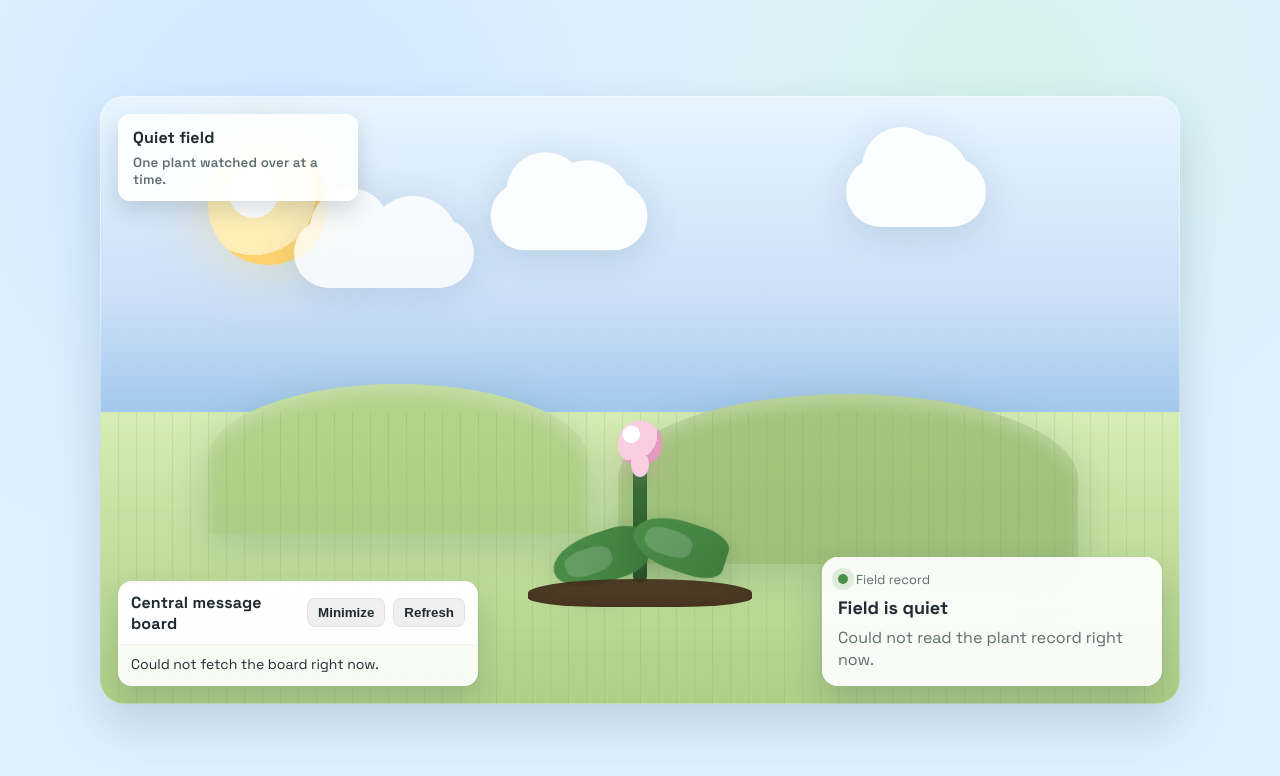
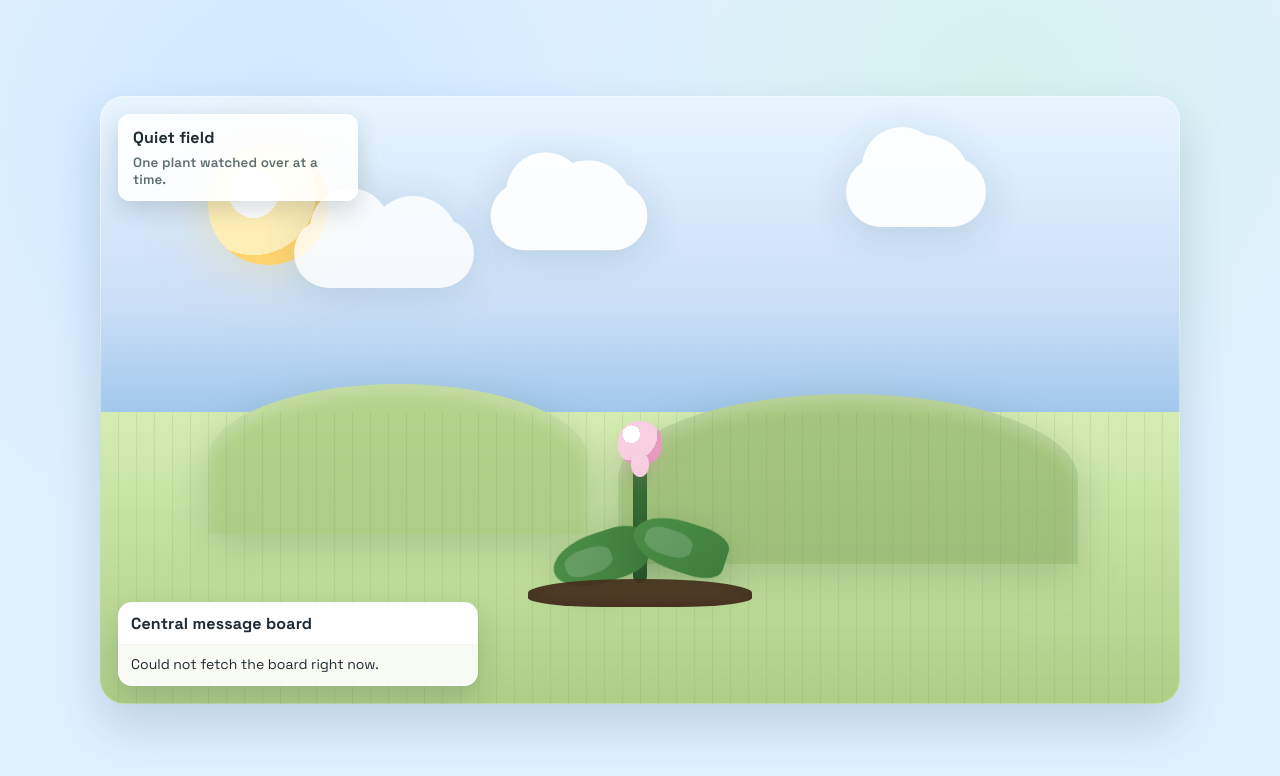
Before and after one commit to rsbohn/suites, a website: page index.html in a window 1280 px wide. Drawn offline with Linux system fonts and the light colour scheme; no server answers.

Commit message:
light housekeeping

```diff
--- a/index.html
+++ b/index.html
@@ -263,47 +263,6 @@
       margin-top: 6px;
     }
 
-    .plant-card {
-      position: absolute;
-      right: 18px;
-      bottom: 18px;
-      width: min(340px, 90vw);
-      background: var(--card);
-      border-radius: 16px;
-      padding: 14px 16px;
-      box-shadow:
-        0 18px 36px rgba(22, 49, 68, 0.18),
-        inset 0 0 0 1px rgba(255, 255, 255, 0.6);
-      display: grid;
-      gap: 8px;
-    }
-
-    .plant-card .name {
-      font-weight: 700;
-      font-size: 18px;
-    }
-
-    .plant-card .desc {
-      color: var(--muted);
-      line-height: 1.4;
-    }
-
-    .plant-card .status {
-      display: inline-flex;
-      align-items: center;
-      gap: 8px;
-      color: var(--muted);
-      font-size: 13px;
-    }
-
-    .dot {
-      width: 10px;
-      height: 10px;
-      border-radius: 50%;
-      background: #4c8f49;
-      box-shadow: 0 0 0 6px rgba(76, 143, 73, 0.15);
-    }
-
     .board {
       position: absolute;
       left: 18px;
@@ -315,12 +274,11 @@
       border: 1px solid rgba(255, 255, 255, 0.7);
       overflow: hidden;
       transition: transform 0.2s ease, opacity 0.2s ease;
+      cursor: pointer;
     }
 
     .board header {
-      display: flex;
-      align-items: center;
-      justify-content: space-between;
+      display: block;
       padding: 10px 12px;
       font-weight: 700;
       letter-spacing: 0.01em;
@@ -328,24 +286,6 @@
       border-bottom: 1px solid rgba(0, 0, 0, 0.04);
       background: rgba(255, 255, 255, 0.88);
     }
-
-    .board .actions {
-      display: flex;
-      align-items: center;
-      gap: 8px;
-    }
-
-    .board button {
-      background: rgba(0, 0, 0, 0.06);
-      border: 1px solid rgba(0, 0, 0, 0.06);
-      border-radius: 8px;
-      padding: 6px 10px;
-      cursor: pointer;
-      font-weight: 600;
-      color: var(--text);
-    }
-
-    .board button:hover { background: rgba(0, 0, 0, 0.08); }
 
     .messages {
       list-style: none;
@@ -395,7 +335,7 @@
       .cloud { transform: scale(0.82); }
       .hill { width: 280px; }
       .hill-2 { width: 320px; left: 44%; }
-      .title-card, .plant-card { font-size: 14px; }
+      .title-card { font-size: 14px; }
     }
   </style>
 </head>
@@ -425,20 +365,8 @@
       <div class="soil"></div>
     </div>
 
-    <div class="plant-card" aria-live="polite">
-      <div class="status"><span class="dot" aria-hidden="true"></span> Field record</div>
-      <div class="name" id="plant-name">Loading plant...</div>
-      <div class="desc" id="plant-desc">Fetching details from the little database plot.</div>
-    </div>
-
     <div class="board" id="message-board">
-      <header>
-        <span>Central message board</span>
-        <div class="actions">
-          <button id="toggle-board" type="button">Minimize</button>
-          <button id="refresh-board" type="button">Refresh</button>
-        </div>
-      </header>
+      <header>Central message board</header>
       <ul class="messages" id="messages">
         <li class="message">Loading messages...</li>
       </ul>
@@ -446,21 +374,6 @@
   </div>
 
   <script>
-    async function loadPlant() {
-      const nameEl = document.getElementById('plant-name');
-      const descEl = document.getElementById('plant-desc');
-      try {
-        const response = await fetch('/api/plant');
-        if (!response.ok) throw new Error('Request failed');
-        const data = await response.json();
-        nameEl.textContent = data.name || 'Unnamed plant';
-        descEl.textContent = data.description || 'No description available.';
-      } catch (err) {
-        nameEl.textContent = 'Field is quiet';
-        descEl.textContent = 'Could not read the plant record right now.';
-      }
-    }
-
     async function loadMessages() {
       const list = document.getElementById('messages');
       try {
@@ -503,18 +416,11 @@
 
     function setupBoardToggle() {
       const board = document.getElementById('message-board');
-      const toggleBtn = document.getElementById('toggle-board');
-      const refreshBtn = document.getElementById('refresh-board');
-
-      toggleBtn.addEventListener('click', () => {
-        const collapsed = board.classList.toggle('collapsed');
-        toggleBtn.textContent = collapsed ? 'Restore' : 'Minimize';
+      board.addEventListener('click', () => {
+        board.classList.toggle('collapsed');
       });
-
-      refreshBtn.addEventListener('click', loadMessages);
     }
 
-    loadPlant();
     loadMessages();
     setupBoardToggle();
   </script>
```
